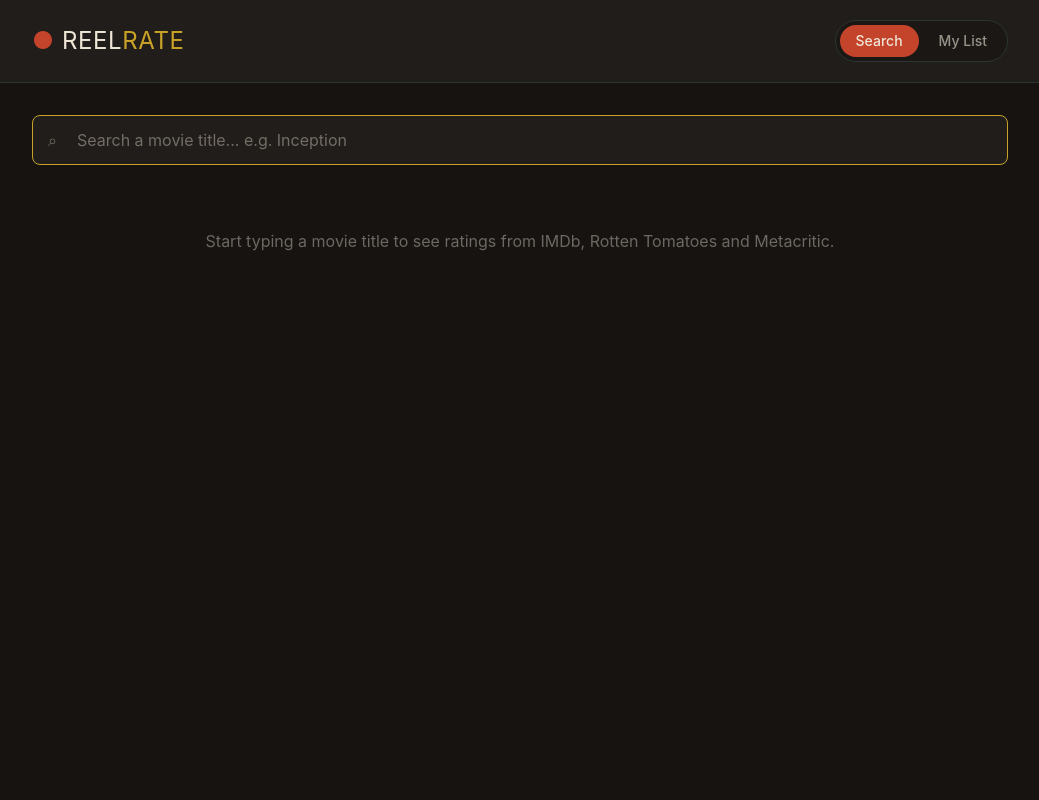
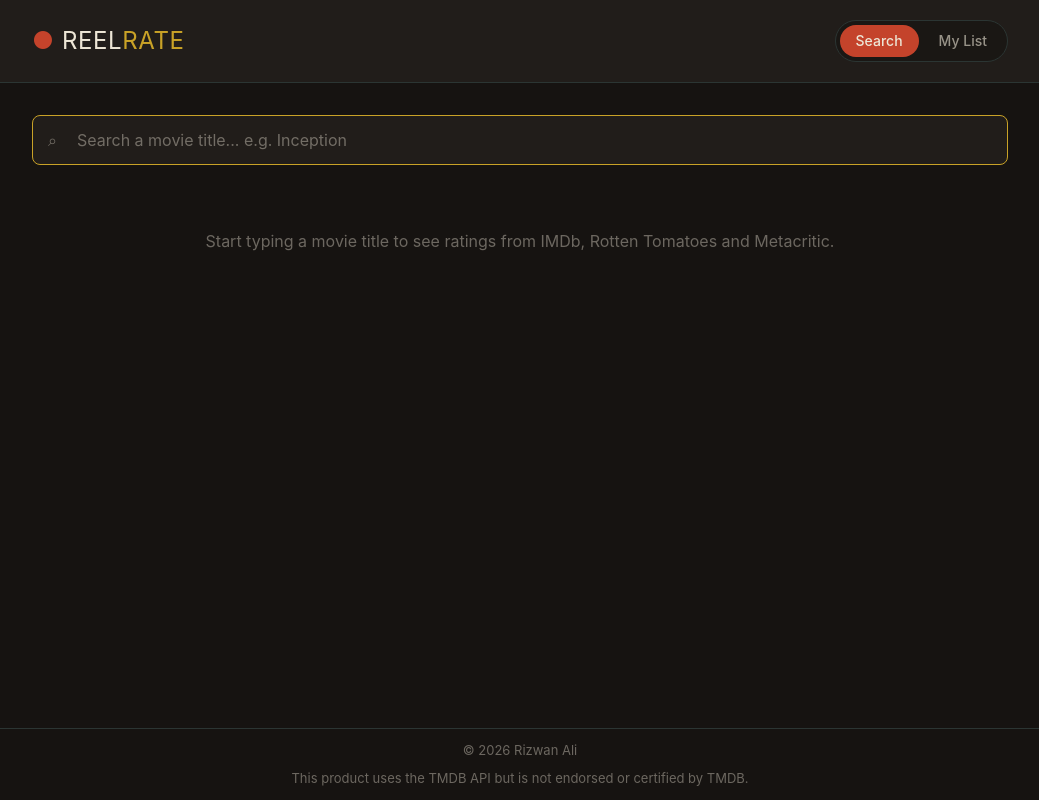
Before and after one commit to Rizwan-Codes/Reel-Rate-Movie-Ratings, a React (Vite) app: page / in a window 1280 px wide. Shown: the whole page, without its empty margins (120-1159 px from the left). Built offline with nearby package versions, Linux system fonts and the light colour scheme.

Commit message:
feat: Added Footer

```diff
--- a/src/App.jsx
+++ b/src/App.jsx
@@ -6,6 +6,7 @@ import SearchBar from './components/SearchBar.jsx'
 import MovieGrid from './components/MovieGrid.jsx'
 import MovieModal from './components/MovieModel.jsx'
 import FavoritesPage from './components/FavoritesPage.jsx'
+import Footer from './components/Footer.jsx'
 
 export default function App() {
     const [view, setView] = useState(() => {
@@ -72,10 +73,10 @@ export default function App() {
     const closeMovie = useCallback(() => setSelectedID(null), [])
 
     return (
-        <div className="min-h-screen grain-overlay">
+        <div className="flex flex-col min-h-screen grain-overlay">
             <Header view={view} setView={setView} />
 
-            <main className="max-w-5xl mx-auto px-6 py-8">
+            <main className="grow w-full max-w-5xl mx-auto px-6 py-8">
                 {view === 'search' ? (
                     <>
                         <SearchBar query={query} setQuery={setQuery} />
@@ -117,6 +118,7 @@ export default function App() {
             </main>
 
             <MovieModal imdbID={selectedID} onClose={closeMovie} />
+            <Footer />
         </div>
     )
 }
--- /dev/null
+++ b/src/components/Footer.jsx
@@ -0,0 +1,9 @@
+function Footer(){
+    return (
+      <div className="text-center bg-[#161311] border-t border-[#2B3533] p-3">
+        <p className="text-[#EDE6D6]/40 text-[11px] md:text-[13px]">© 2026 Rizwan Ali</p>
+        <p className="text-[#EDE6D6]/40 text-[11px] mt-2 md:text-[13px]">This product uses the TMDB API but is not endorsed or certified by TMDB.</p>
+      </div>
+    )
+}
+export default Footer;
```
